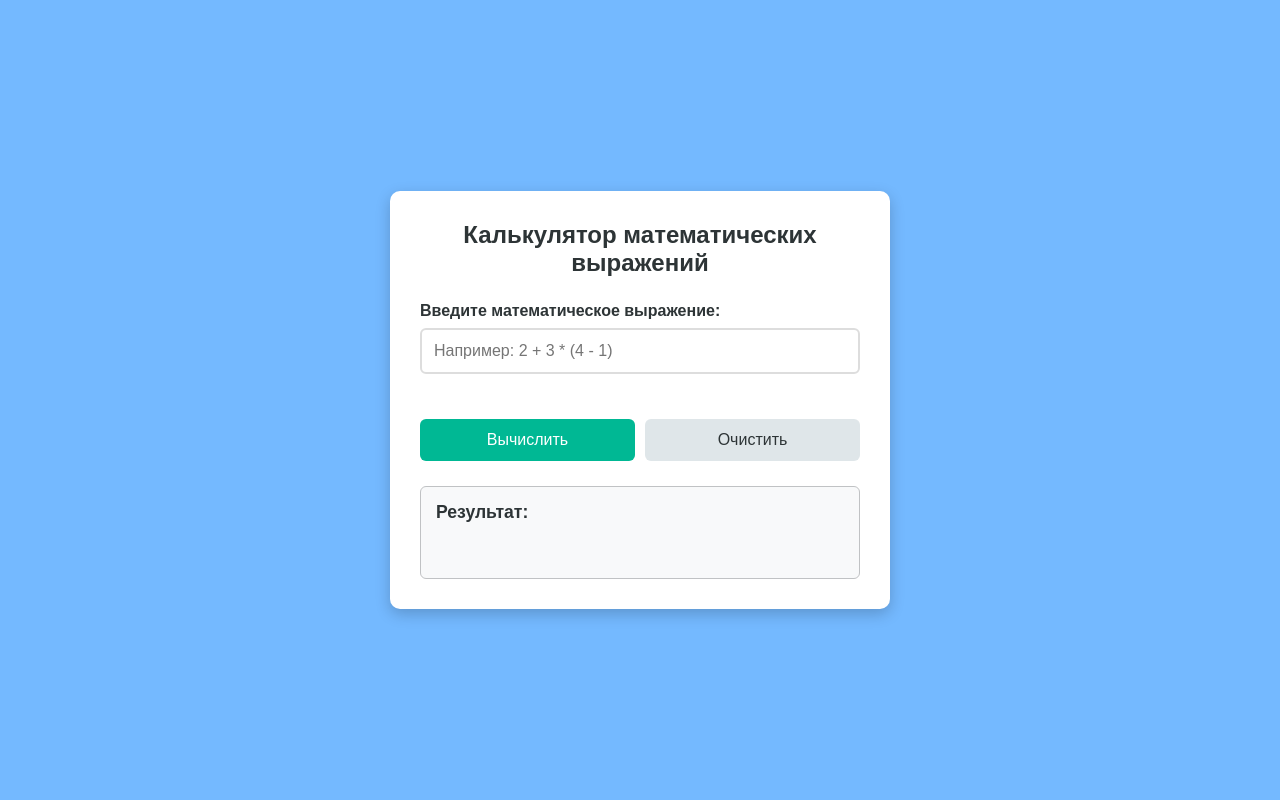
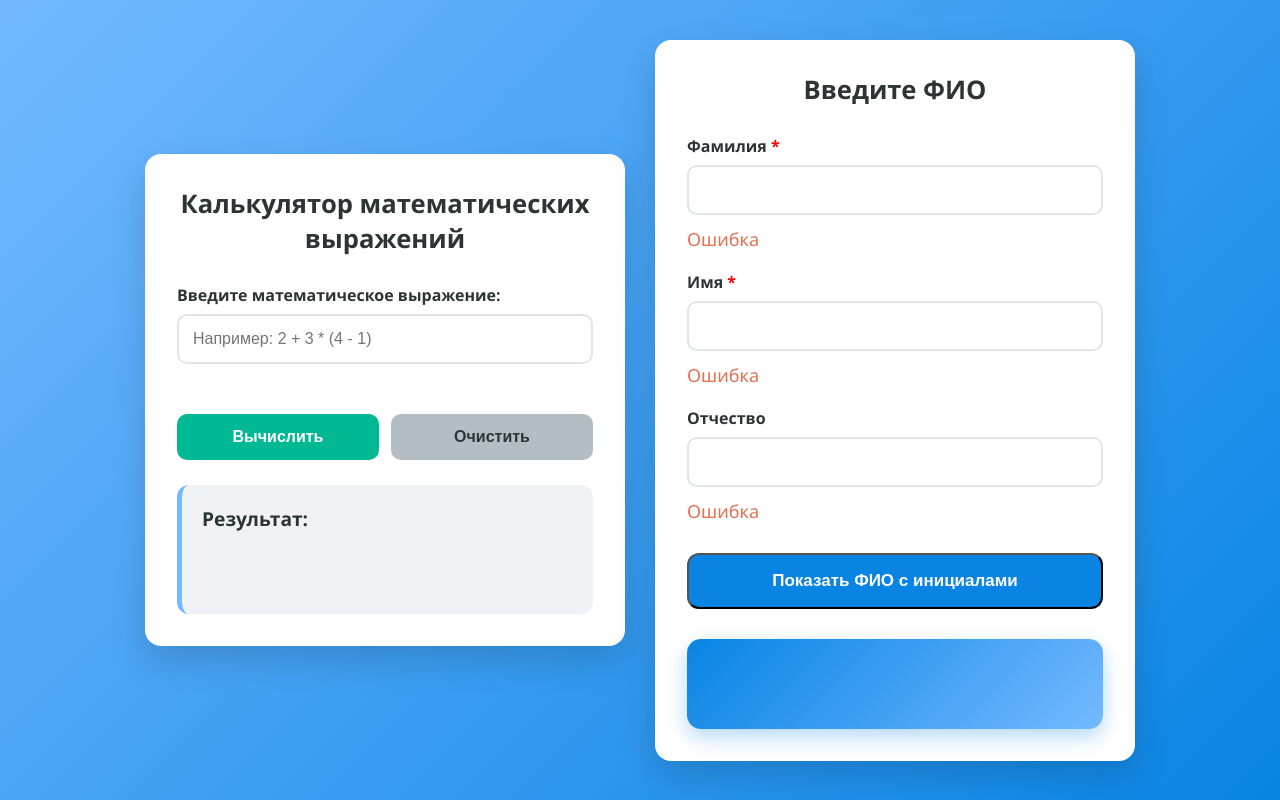
Before and after one commit to FrontendCourseMP/ts-pair-goryaev_rebrova241-3210, a website: page index.html in a window 1280 px wide. Drawn offline with Linux system fonts and the light colour scheme.

Commit message:
работа с версткой и стилями + базовый код работы

```diff
--- a/index.html
+++ b/index.html
@@ -25,6 +25,27 @@
             <div class="result" id="result"></div>
         </div>
     </div>
-    <script src="dist/index.js"></script>
+
+    <div class="container fio-container">
+        <h1>Введите ФИО</h1>
+        <form id="fioForm">
+            <label>Фамилия <span style="color:red">*</span></label>
+            <input type="text" id="surname" autocomplete="off">
+            <div class="error-msg" id="surnameError"></div>
+
+            <label>Имя <span style="color:red">*</span></label>
+            <input type="text" id="name" autocomplete="off">
+            <div class="error-msg" id="nameError"></div>
+
+            <label>Отчество</label>
+            <input type="text" id="patronymic" autocomplete="off">
+            <div class="error-msg" id="patronymicError"></div>
+
+            <button type="submit">Показать ФИО с инициалами</button>
+        </form>
+        <div class="result" id="fioResult"></div>
+    </div>
+
+    <script src="dist/index_prac1.js"></script>
 </body>
 </html>
--- /dev/null
+++ b/src/index_prac1.ts
@@ -0,0 +1,68 @@
+class FioProcessor {
+    private static readonly REGEX = /^[А-ЯЁ][а-яё]+(-[А-ЯЁ][а-яё]+)?$/;
+
+    static isValid(part: string): boolean {
+        if (part === '') return true;
+        if (/[^А-ЯЁа-яё-]/.test(part)) return false;
+        return this.REGEX.test(part);
+    }
+
+    static initial(part: string): string {
+        return part.charAt(0).toUpperCase() + '.';
+    }
+}
+
+class FioUI {
+    private form = document.getElementById('fioForm') as HTMLFormElement;
+    private surname = document.getElementById('surname') as HTMLInputElement;
+    private name = document.getElementById('name') as HTMLInputElement;
+    private patronymic = document.getElementById('patronymic') as HTMLInputElement;
+    private surnameErr = document.getElementById('surnameError') as HTMLElement;
+    private nameErr = document.getElementById('nameError') as HTMLElement;
+    private patrErr = document.getElementById('patronymicError') as HTMLElement;
+    private result = document.getElementById('fioResult') as HTMLElement;
+
+    constructor() {
+        this.form.addEventListener('submit', (e) => {
+            e.preventDefault();
+            this.process();
+        });
+    }
+
+    private process() {
+        this.clearErrors();
+
+        const s = this.surname.value.trim();
+        const n = this.name.value.trim();
+        const p = this.patronymic.value.trim();
+
+        let ok = true;
+
+        // Базовая проверка (пока без красивых эффектов)
+        if (!s) { this.error(this.surname, this.surnameErr, 'Фамилия обязательна'); ok = false; }
+        else if (!FioProcessor.isValid(s)) { this.error(this.surname, this.surnameErr, 'Неправильная фамилия'); ok = false; }
+
+        if (!n) { this.error(this.name, this.nameErr, 'Имя обязательно'); ok = false; }
+        else if (!FioProcessor.isValid(n)) { this.error(this.name, this.nameErr, 'Неправильное имя'); ok = false; }
+
+        if (p && !FioProcessor.isValid(p)) { this.error(this.patronymic, this.patrErr, 'Неправильное отчество'); ok = false; }
+
+        if (!ok) return;
+
+        this.result.textContent = `${s} ${FioProcessor.initial(n)}${p ? ' ' + FioProcessor.initial(p) : ''}`;
+    }
+
+    private clearErrors() {
+        [this.surname, this.name, this.patronymic].forEach(i => i.classList.remove('error'));
+        [this.surnameErr, this.nameErr, this.patrErr].forEach(e => e.textContent = '');
+        this.result.textContent = '';
+    }
+
+    private error(input: HTMLInputElement, el: HTMLElement, msg: string) {
+        input.classList.add('error');
+        el.textContent = msg;
+    }
+}
+
+// Запуск
+document.addEventListener('DOMContentLoaded', () => new FioUI());
--- a/style.css
+++ b/style.css
@@ -5,29 +5,37 @@
 }
 
 body {
-    font-family: 'Arial', sans-serif;
-    background: #74b9ff;
+    font-family: 'Segoe UI', Arial, sans-serif;
+    background: linear-gradient(135deg, #74b9ff, #0984e3);
     min-height: 100vh;
     display: flex;
     align-items: center;
     justify-content: center;
     padding: 20px;
+    gap: 30px;
+    flex-wrap: wrap;
 }
 
 .container {
     background: white;
-    border-radius: 10px;
-    padding: 30px;
-    box-shadow: 0 5px 15px rgba(0, 0, 0, 0.2);
+    border-radius: 16px;
+    padding: 32px;
+    box-shadow: 0 15px 35px rgba(0, 0, 0, 0.15);
     width: 100%;
-    max-width: 500px;
+    max-width: 480px;
+    transition: transform 0.3s;
+}
+
+.container:hover {
+    transform: translateY(-5px);
 }
 
 h1 {
     text-align: center;
     color: #2d3436;
-    margin-bottom: 25px;
-    font-size: 1.5em;
+    margin-bottom: 28px;
+    font-size: 1.6em;
+    font-weight: 600;
 }
 
 .calculator-form {
@@ -47,37 +55,63 @@ label {
 
 input[type="text"] {
     width: 100%;
-    padding: 12px;
-    border: 2px solid #ddd;
-    border-radius: 6px;
+    padding: 14px;
+    border: 2px solid #dfe6e9;
+    border-radius: 10px;
     font-size: 16px;
-    transition: border-color 0.3s;
+    transition: all 0.3s;
 }
 
 input[type="text"]:focus {
     outline: none;
     border-color: #74b9ff;
+    box-shadow: 0 0 0 4px rgba(116, 185, 255, 0.2);
 }
 
-.error-message {
-    color: #d63031;
+input.error {
+    border-color: #e17055 !important;
+    background-color: #fff5f5;
+    box-shadow: 0 0 0 4px rgba(225, 112, 85, 0.2);
+    animation: shake 0.4s ease-in-out;
+}
+
+@keyframes shake {
+    0%, 100% { transform: translateX(0); }
+    20%, 60% { transform: translateX(-8px); }
+    40%, 80% { transform: translateX(8px); }
+}
+
+.error-message,
+.error-msg {
+    color: #e17055;
     font-size: 14px;
-    margin-top: 5px;
-    min-height: 20px;
+    margin-top: 8px;
+    min-height: 22px;
+    font-weight: 500;
+    display: flex;
+    align-items: center;
+    gap: 6px;
+}
+
+.error-msg::before {
+    content: "Ошибка";
+    font-size: 18px;
 }
 
 .buttons {
     display: flex;
-    gap: 10px;
+    gap: 12px;
+    margin-bottom: 20px;
 }
 
 .btn {
-    padding: 12px 20px;
+    padding: 14px;
     border: none;
-    border-radius: 6px;
+    border-radius: 10px;
     font-size: 16px;
+    font-weight: 600;
     cursor: pointer;
-    transition: background-color 0.3s;
+    transition: all 0.3s;
     flex: 1;
 }
 
@@ -88,41 +122,85 @@ input[type="text"]:focus {
 
 .btn-calculate:hover {
     background: #00a085;
+    transform: translateY(-2px);
 }
 
 .btn-clear {
-    background: #dfe6e9;
+    background: #b2bec3;
     color: #2d3436;
 }
 
 .btn-clear:hover {
-    background: #b2bec3;
+    background: #636e72;
+    color: white;
 }
 
 .result-section {
-    padding: 15px;
-    background: #f8f9fa;
-    border-radius: 6px;
-    border: 1px solid #c0c2c4;
+    padding: 20px;
+    background: #f1f2f6;
+    border-radius: 12px;
+    border-left: 5px solid #74b9ff;
 }
 
 .result-section h3 {
     color: #2d3436;
-    margin-bottom: 10px;
-    font-size: 1.1em;
+    margin-bottom: 12px;
+    font-size: 1.2em;
 }
 
 .result {
-    font-size: 20px;
+    font-size: 28px;
     font-weight: bold;
-    color: #2d3436;
-    min-height: 30px;
+    text-align: center;
+    min-height: 50px;
+    display: flex;
+    align-items: center;
+    justify-content: center;
 }
 
-.success {
-    color: #00b894;
+.result.success { color: #00b894; }
+.result.error { color: #e17055; }
+
+
+#fioForm label {
+    margin-top: 20px;
+    margin-bottom: 8px;
+    font-weight: 600;
+    color: #2d3436;
 }
 
-.error {
-    color: #d63031;
+#fioForm input {
+    margin-bottom: 4px;
 }
+
+#fioForm button {
+    margin-top: 30px;
+    width: 100%;
+    padding: 16px;
+    background: #0984e3;
+    color: white;
+    font-size: 17px;
+    font-weight: bold;
+    border-radius: 12px;
+    transition: all 0.3s;
+}
+
+#fioForm button:hover {
+    background: #0069d9;
+    transform: translateY(-2px);
+}
+
+
+#fioResult {
+    margin-top: 30px;
+    padding: 25px;
+    background: linear-gradient(135deg, #0984e3, #74b9ff);
+    color: white;
+    font-size: 26px;
+    font-weight: bold;
+    text-align: center;
+    border-radius: 14px;
+    min-height: 90px;
+    box-shadow: 0 8px 20px rgba(9, 132, 227, 0.3);
+    letter-spacing: 1.2px;
+}
```
Also changed, not shown: dist/index_prac1.js (added), dist/index_prac2.js, src/index_prac2.ts (renamed from src/index.ts).
